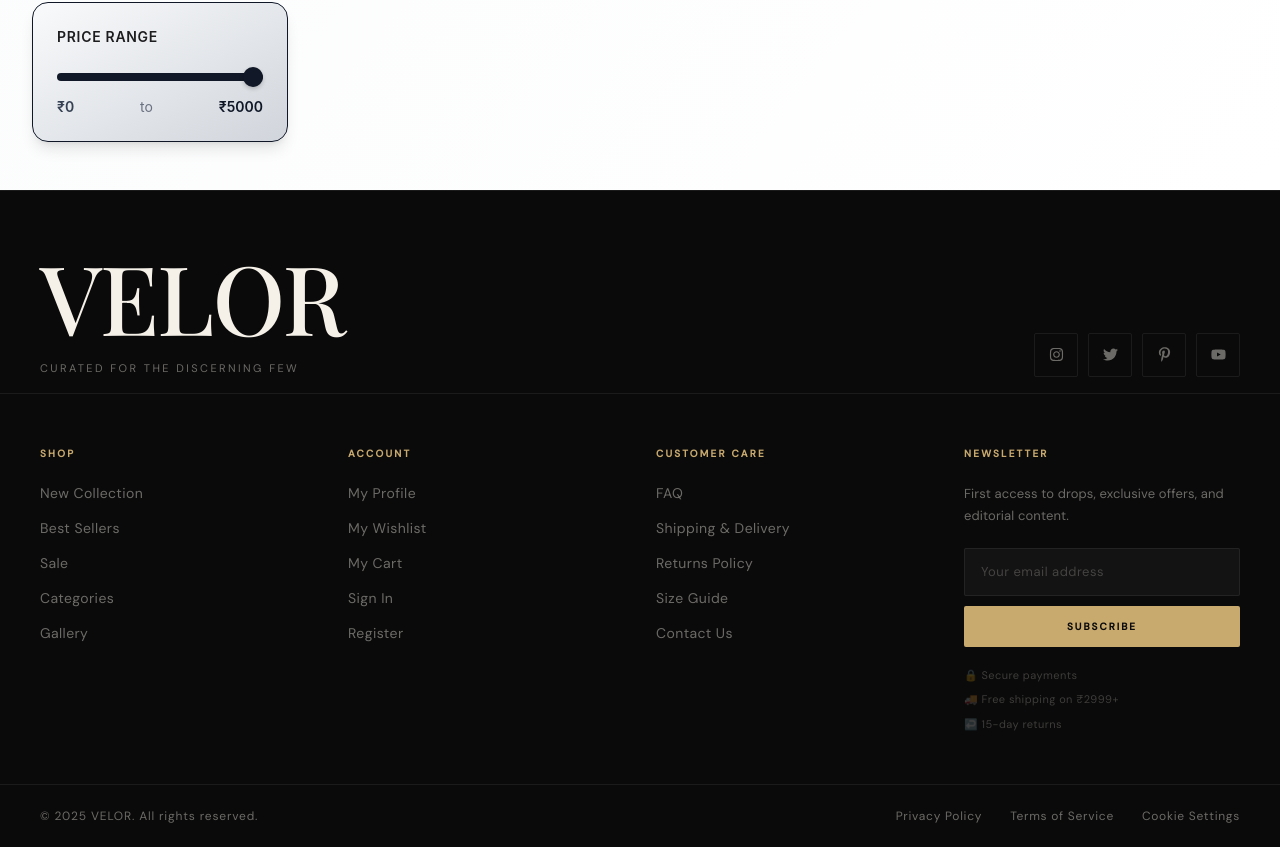
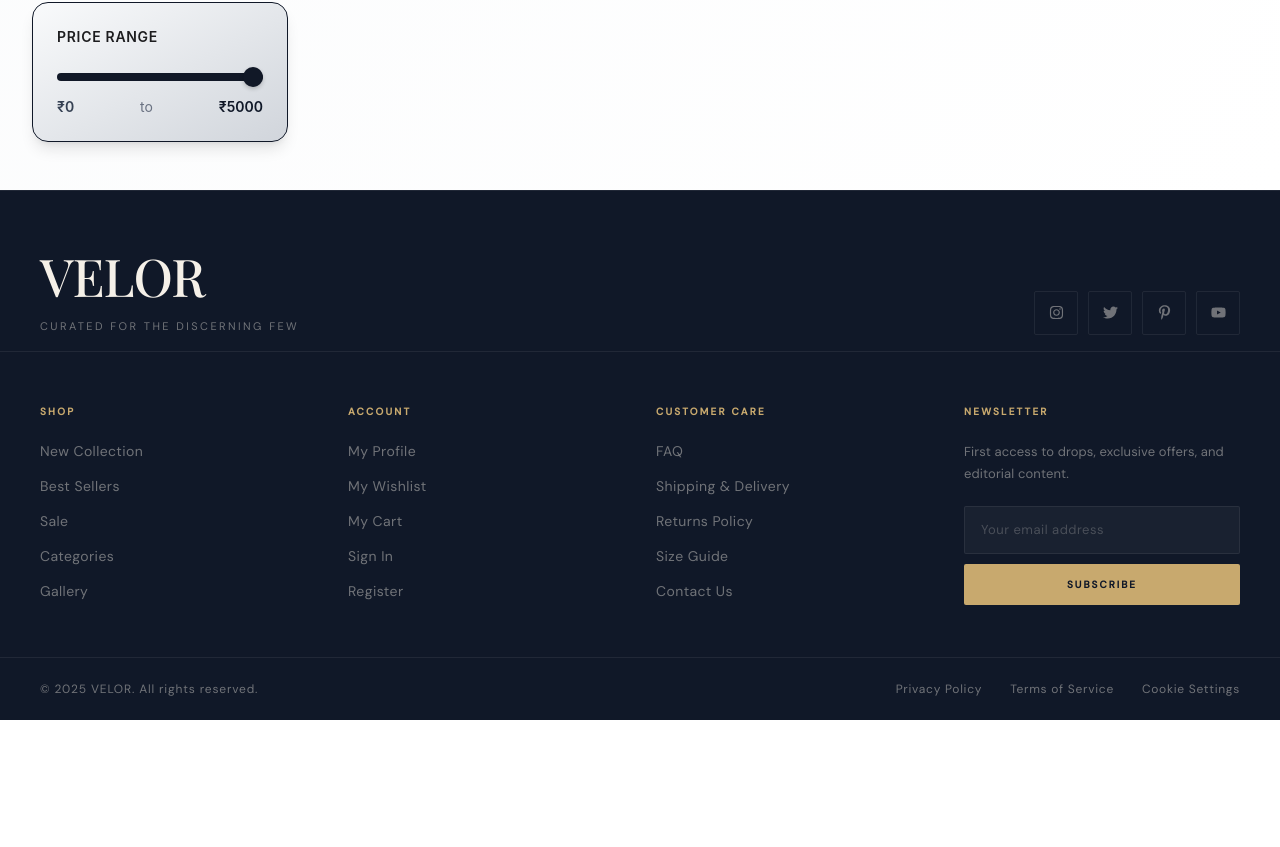
Before and after one commit to Deepak-thakur-321/e-com, a React (Vite) app: page /category/1 in a window 1280 px wide. Shown: the part 1488-2335 px from the top of the page. After the commit the page ends 2208 px from the top, so only its background shows below. Built offline with nearby package versions, Linux system fonts and the light colour scheme.

Commit message:
feat(layout): add interactive updates to navbar and footer components

```diff
--- a/src/components/layout/Footer.jsx
+++ b/src/components/layout/Footer.jsx
@@ -14,7 +14,7 @@ import { FaInstagram, FaTwitter, FaPinterestP, FaYoutube } from "react-icons/fa"
 import { Link } from "react-router-dom";
 
 const B = {
-  bg:          "#0A0A0A",
+  bg:          "#101828",
   bgElevated:  "#0F0F0F",
   border:      "rgba(255,255,255,0.07)",
   borderMid:   "rgba(255,255,255,0.12)",
@@ -123,7 +123,7 @@ export default function Footer() {
             <div>
               <span className="vf-brand-name" style={{
                 fontFamily: "'Playfair Display', serif",
-                fontSize: "clamp(52px, 7.5vw, 100px)", /* ← FIXED from .5vw */
+                fontSize: "clamp(52px, 7.5vw, 10px)", /* ← FIXED from .5vw */
                 fontWeight: 500, color: B.text,
                 letterSpacing: "-0.02em",
                 display: "block", lineHeight: 0.95,
@@ -267,17 +267,6 @@ export default function Footer() {
                   </button>
                 </div>
               )}
-
-              {/* Mini trust badges */}
-              <div style={{ marginTop: 20, display: "flex", flexDirection: "column", gap: 8 }}>
-                {[
-                  "🔒 Secure payments",
-                  "🚚 Free shipping on ₹2999+",
-                  "↩️ 15-day returns",
-                ].map((t) => (
-                  <p key={t} style={{ fontSize: 11, color: B.textDim, margin: 0, letterSpacing: "0.04em" }}>{t}</p>
-                ))}
-              </div>
             </div>
           </div>
         </div>
--- a/src/components/layout/Navbar.jsx
+++ b/src/components/layout/Navbar.jsx
@@ -21,6 +21,7 @@ const B = {
 
 const NAV_LINKS = [
    { label: "Best Sellers", to: "/best-sellers" },
+   { label: "Gallery", to: "/gallery" },          // added
    { label: "New Collection", to: "/view-collection" },
    { label: "Sale", to: "/sale", accent: true },
 ];
```
